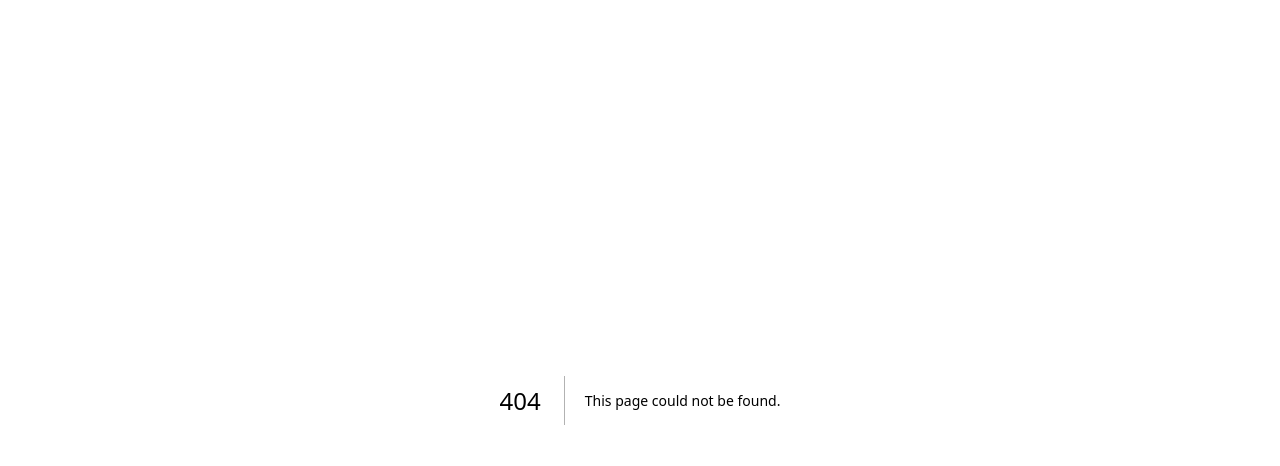
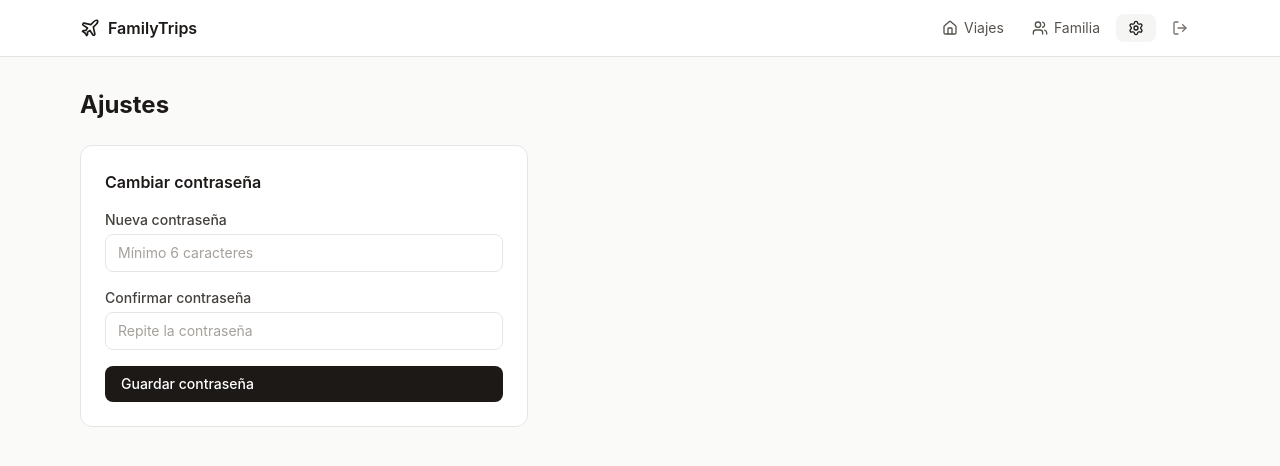
Before and after one commit to pilosanchez/family-trips, a Next.js app: page /settings in a window 1280 px wide. Before the commit this address had no page. Shown: the top 466 px of the page. Built offline with nearby package versions, Linux system fonts and the light colour scheme; no server answers.

Commit message:
Simplify login (no signup) + add change password in settings

```diff
--- /dev/null
+++ b/src/app/(app)/settings/page.tsx
@@ -0,0 +1,53 @@
+'use client'
+
+import { useState } from 'react'
+import { createClient } from '@/lib/supabase/client'
+import { Button } from '@/components/ui/Button'
+import { Input } from '@/components/ui/Input'
+import { useRouter } from 'next/navigation'
+
+export default function SettingsPage() {
+  const [password, setPassword] = useState('')
+  const [confirm, setConfirm] = useState('')
+  const [loading, setLoading] = useState(false)
+  const [error, setError] = useState('')
+  const [success, setSuccess] = useState(false)
+  const router = useRouter()
+  const supabase = createClient()
+
+  const handleSubmit = async (e: React.FormEvent) => {
+    e.preventDefault()
+    if (password !== confirm) { setError('Las contraseñas no coinciden.'); return }
+    if (password.length < 6) { setError('Mínimo 6 caracteres.'); return }
+    setLoading(true)
+    setError('')
+    const { error } = await supabase.auth.updateUser({ password })
+    if (error) {
+      setError(error.message)
+    } else {
+      setSuccess(true)
+      setPassword('')
+      setConfirm('')
+    }
+    setLoading(false)
+  }
+
+  return (
+    <div className="max-w-md">
+      <h1 className="text-2xl font-bold text-stone-900 mb-6">Ajustes</h1>
+
+      <div className="card p-6">
+        <h2 className="text-base font-semibold text-stone-900 mb-4">Cambiar contraseña</h2>
+        <form onSubmit={handleSubmit} className="flex flex-col gap-4">
+          <Input label="Nueva contraseña" id="password" type="password" value={password} onChange={e => setPassword(e.target.value)} placeholder="Mínimo 6 caracteres" required />
+          <Input label="Confirmar contraseña" id="confirm" type="password" value={confirm} onChange={e => setConfirm(e.target.value)} placeholder="Repite la contraseña" required />
+          {error && <p className="text-sm text-red-600 bg-red-50 px-3 py-2 rounded-lg">{error}</p>}
+          {success && <p className="text-sm text-emerald-700 bg-emerald-50 px-3 py-2 rounded-lg">✓ Contraseña actualizada correctamente.</p>}
+          <Button type="submit" disabled={loading}>
+            {loading ? 'Guardando...' : 'Guardar contraseña'}
+          </Button>
+        </form>
+      </div>
+    </div>
+  )
+}
--- a/src/app/auth/page.tsx
+++ b/src/app/auth/page.tsx
@@ -7,7 +7,7 @@ import { useRouter } from 'next/navigation'
 import { Button } from '@/components/ui/Button'
 import { Input } from '@/components/ui/Input'
 
-type Mode = 'login' | 'signup' | 'forgot'
+type Mode = 'login' | 'forgot'
 
 export default function AuthPage() {
   const [mode, setMode] = useState<Mode>('login')
@@ -32,28 +32,18 @@ export default function AuthPage() {
       if (error) {
         setError(error.message)
       } else {
-        setMessage('Te enviamos un link para resetear tu contraseña. Revisa tu email.')
+        setMessage('Te enviamos un link al email. Revísalo.')
       }
       setLoading(false)
       return
     }
 
-    if (mode === 'signup') {
-      const { error } = await supabase.auth.signUp({ email, password })
-      if (error) {
-        setError(error.message)
-      } else {
-        setMessage('Cuenta creada. Inicia sesión directamente.')
-        setMode('login')
-      }
+    const { error } = await supabase.auth.signInWithPassword({ email, password })
+    if (error) {
+      setError('Email o contraseña incorrectos.')
     } else {
-      const { error } = await supabase.auth.signInWithPassword({ email, password })
-      if (error) {
-        setError('Email o contraseña incorrectos.')
-      } else {
-        router.push('/trips')
-        router.refresh()
-      }
+      router.push('/trips')
+      router.refresh()
     }
     setLoading(false)
   }
@@ -70,17 +60,6 @@ export default function AuthPage() {
         </div>
 
         <div className="card p-6">
-          {mode !== 'forgot' && (
-            <div className="flex gap-1 mb-6 bg-stone-100 p-1 rounded-lg">
-              <button onClick={() => setMode('login')} className={`flex-1 py-1.5 text-sm rounded-md transition-colors ${mode === 'login' ? 'bg-white text-stone-900 font-medium shadow-sm' : 'text-stone-500'}`}>
-                Iniciar sesión
-              </button>
-              <button onClick={() => setMode('signup')} className={`flex-1 py-1.5 text-sm rounded-md transition-colors ${mode === 'signup' ? 'bg-white text-stone-900 font-medium shadow-sm' : 'text-stone-500'}`}>
-                Crear cuenta
-              </button>
-            </div>
-          )}
-
           {mode === 'forgot' && (
             <div className="mb-5">
               <h2 className="text-base font-semibold text-stone-900">Resetear contraseña</h2>
@@ -89,27 +68,23 @@ export default function AuthPage() {
           )}
 
           <form onSubmit={handleSubmit} className="flex flex-col gap-4">
-            <Input label="Email" id="email" type="email" value={email} onChange={(e) => setEmail(e.target.value)} placeholder="tu@email.com" required autoFocus />
-
-            {mode !== 'forgot' && (
-              <Input label="Contraseña" id="password" type="password" value={password} onChange={(e) => setPassword(e.target.value)} placeholder="Mínimo 6 caracteres" required />
+            <Input label="Email" id="email" type="email" value={email} onChange={e => setEmail(e.target.value)} placeholder="tu@email.com" required autoFocus />
+            {mode === 'login' && (
+              <Input label="Contraseña" id="password" type="password" value={password} onChange={e => setPassword(e.target.value)} placeholder="Contraseña" required />
             )}
-
             {error && <p className="text-sm text-red-600 bg-red-50 px-3 py-2 rounded-lg">{error}</p>}
             {message && <p className="text-sm text-emerald-700 bg-emerald-50 px-3 py-2 rounded-lg">{message}</p>}
-
-            <Button type="submit" disabled={loading} className="w-full justify-center mt-1">
-              {loading ? 'Cargando...' : mode === 'login' ? 'Entrar' : mode === 'signup' ? 'Crear cuenta' : 'Enviar link'}
+            <Button type="submit" disabled={loading} className="w-full justify-center">
+              {loading ? 'Cargando...' : mode === 'login' ? 'Entrar' : 'Enviar link'}
             </Button>
           </form>
 
           <div className="mt-4 text-center">
-            {mode === 'login' && (
+            {mode === 'login' ? (
               <button onClick={() => { setMode('forgot'); setError(''); setMessage('') }} className="text-xs text-stone-400 hover:text-stone-700 transition-colors">
                 ¿Olvidaste tu contraseña?
               </button>
-            )}
-            {mode === 'forgot' && (
+            ) : (
               <button onClick={() => { setMode('login'); setError(''); setMessage('') }} className="text-xs text-stone-400 hover:text-stone-700 transition-colors">
                 ← Volver al login
               </button>
--- a/src/components/NavBar.tsx
+++ b/src/components/NavBar.tsx
@@ -2,7 +2,7 @@
 
 import Link from 'next/link'
 import { usePathname, useRouter } from 'next/navigation'
-import { Plane, Home, Users, LogOut } from 'lucide-react'
+import { Plane, Home, Users, LogOut, Settings } from 'lucide-react'
 import { createClient } from '@/lib/supabase/client'
 
 export function NavBar() {
@@ -16,6 +16,15 @@ export function NavBar() {
     router.refresh()
   }
 
+  const navLink = (href: string, label: string, icon: React.ReactNode, exact = false) => {
+    const active = exact ? pathname === href : pathname.startsWith(href)
+    return (
+      <Link href={href} className={`flex items-center gap-1.5 px-3 py-1.5 rounded-lg text-sm transition-colors ${active ? 'bg-stone-100 text-stone-900 font-medium' : 'text-stone-600 hover:bg-stone-100 hover:text-stone-900'}`}>
+        {icon}{label}
+      </Link>
+    )
+  }
+
   return (
     <header className="sticky top-0 z-40 bg-white border-b border-stone-200">
       <div className="max-w-6xl mx-auto px-4 h-14 flex items-center justify-between">
@@ -24,17 +33,12 @@ export function NavBar() {
           <span>FamilyTrips</span>
         </Link>
         <nav className="flex items-center gap-1">
-          <Link href="/trips" className={`flex items-center gap-1.5 px-3 py-1.5 rounded-lg text-sm transition-colors ${pathname.startsWith('/trips') ? 'bg-stone-100 text-stone-900 font-medium' : 'text-stone-600 hover:bg-stone-100 hover:text-stone-900'}`}>
-            <Home className="w-4 h-4" />
-            Viajes
-          </Link>
-          <Link href="/family" className={`flex items-center gap-1.5 px-3 py-1.5 rounded-lg text-sm transition-colors ${pathname === '/family' ? 'bg-stone-100 text-stone-900 font-medium' : 'text-stone-600 hover:bg-stone-100 hover:text-stone-900'}`}>
-            <Users className="w-4 h-4" />
-            Familia
-          </Link>
+          {navLink('/trips', 'Viajes', <Home className="w-4 h-4" />)}
+          {navLink('/family', 'Familia', <Users className="w-4 h-4" />, true)}
+          {navLink('/settings', '', <Settings className="w-4 h-4" />, true)}
           <button
             onClick={handleSignOut}
-            className="flex items-center gap-1.5 px-3 py-1.5 rounded-lg text-sm text-stone-500 hover:bg-stone-100 hover:text-stone-900 transition-colors ml-2"
+            className="flex items-center gap-1.5 px-3 py-1.5 rounded-lg text-sm text-stone-500 hover:bg-stone-100 hover:text-stone-900 transition-colors"
             title="Cerrar sesión"
           >
             <LogOut className="w-4 h-4" />
```
